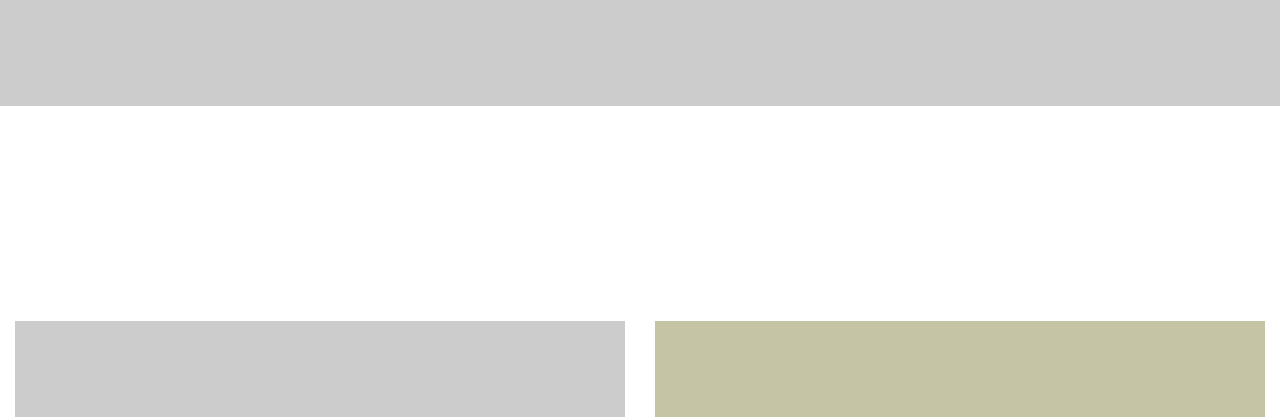
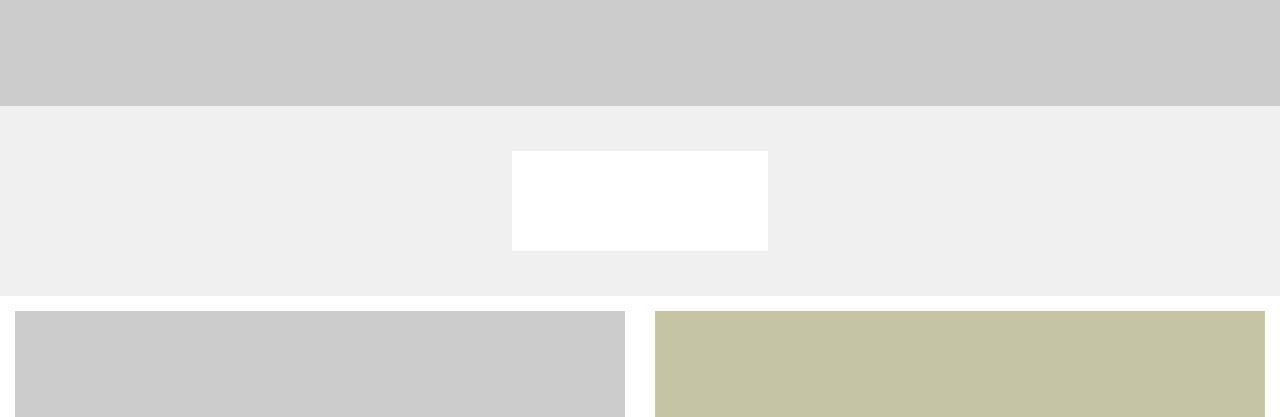
Before and after one commit to ihormihal/colorize, a plain HTML site: page index.html in a window 1280 px wide. Shown: the part 194-611 px from the top of the page. Drawn offline with Linux system fonts and the light colour scheme.

Commit message:
histogram

```diff
--- a/index.html
+++ b/index.html
@@ -10,7 +10,9 @@
       <canvas class="canvas" id="source-canvas"></canvas>
     </div>
 
-    <canvas class="canvas" id="diagram-canvas"></canvas>
+    <div class="container">
+      <canvas class="canvas diagram" id="diagram-canvas"></canvas>
+    </div>
 
     <div class="cols">
       <div class="col">
--- a/index.js
+++ b/index.js
@@ -13,11 +13,12 @@ const sourceCanvas = document.getElementById('source-canvas');
 const targetCanvas = document.getElementById('target-canvas');
 const resultCanvas = document.getElementById('result-canvas');
 const diagramCanvas = document.getElementById('diagram-canvas');
-diagramCanvas.width = 512;
-diagramCanvas.height = 200;
+
+const pixelRatio = 2;
+diagramCanvas.width = 256*pixelRatio;
+diagramCanvas.height = 100*pixelRatio;
 const diagramCtx = diagramCanvas.getContext('2d');
-// diagramCtx.scale(2,2);
-diagramCtx.transform(1, 0, 0, -1, 0, 100)
+diagramCtx.transform(1, 0, 0, -1, 0, 200);
 
 const source = new Image();
 const target = new Image();
@@ -80,16 +81,17 @@ const greyStyle = (r, g, b, alpha) => {
 
 function drawLine(index, color, count, max, ctx = diagramCtx){
   let value = count*100/max;
-  // ctx.save();
   ctx.strokeStyle = color;
   ctx.beginPath();
-  ctx.moveTo(index,0);
-  ctx.lineTo(index,count);
+  ctx.moveTo(index*pixelRatio,0);
+  ctx.lineTo(index*pixelRatio,value*pixelRatio);
   ctx.stroke();
-  // ctx.restore();
 }
 
 const mapColors = (canvas) => {
+
+  diagramCtx.clearRect(0, 0, diagramCanvas.width, diagramCanvas.height);
+
   const ctx = canvas.getContext('2d');
   const colors = {};
 
@@ -144,6 +146,7 @@ const mapColors = (canvas) => {
 
     drawLine(i, `rgba( ${colorMap[i][0]}, ${colorMap[i][1]}, ${colorMap[i][2]}, ${colorMap[i][3]})`, colorMap[i][4], max);
   }
+  console.log(colorMap, max)
   return colorMap;
 }
 
--- a/style.css
+++ b/style.css
@@ -44,6 +44,19 @@ body {
   display: none;
 }
 
+.container {
+  background-color: #f0f0f0;
+  padding: 15px;
+}
+
+.diagram {
+  display: block;
+  background-color: #fff;
+  width: 256px;
+  height: 100px;
+  margin: 30px auto;
+}
+
 .cols {
 
 }
```
